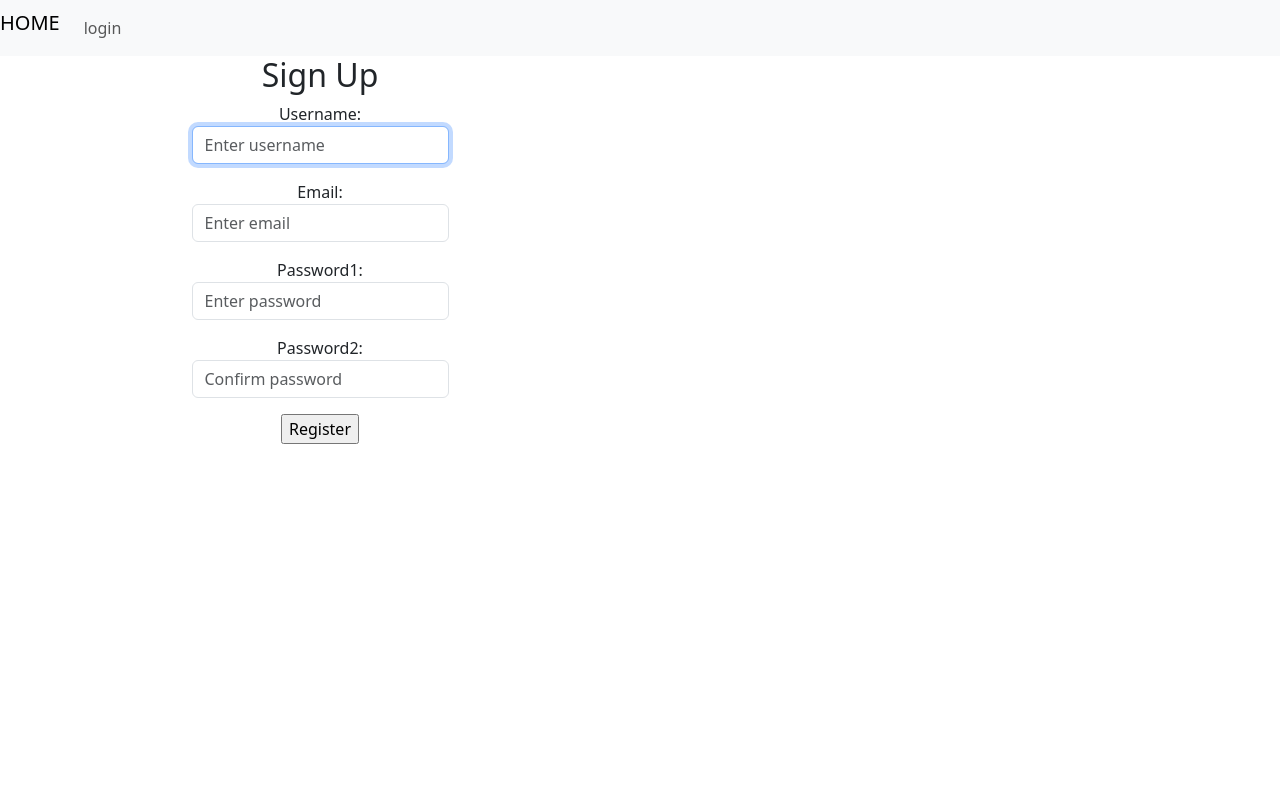
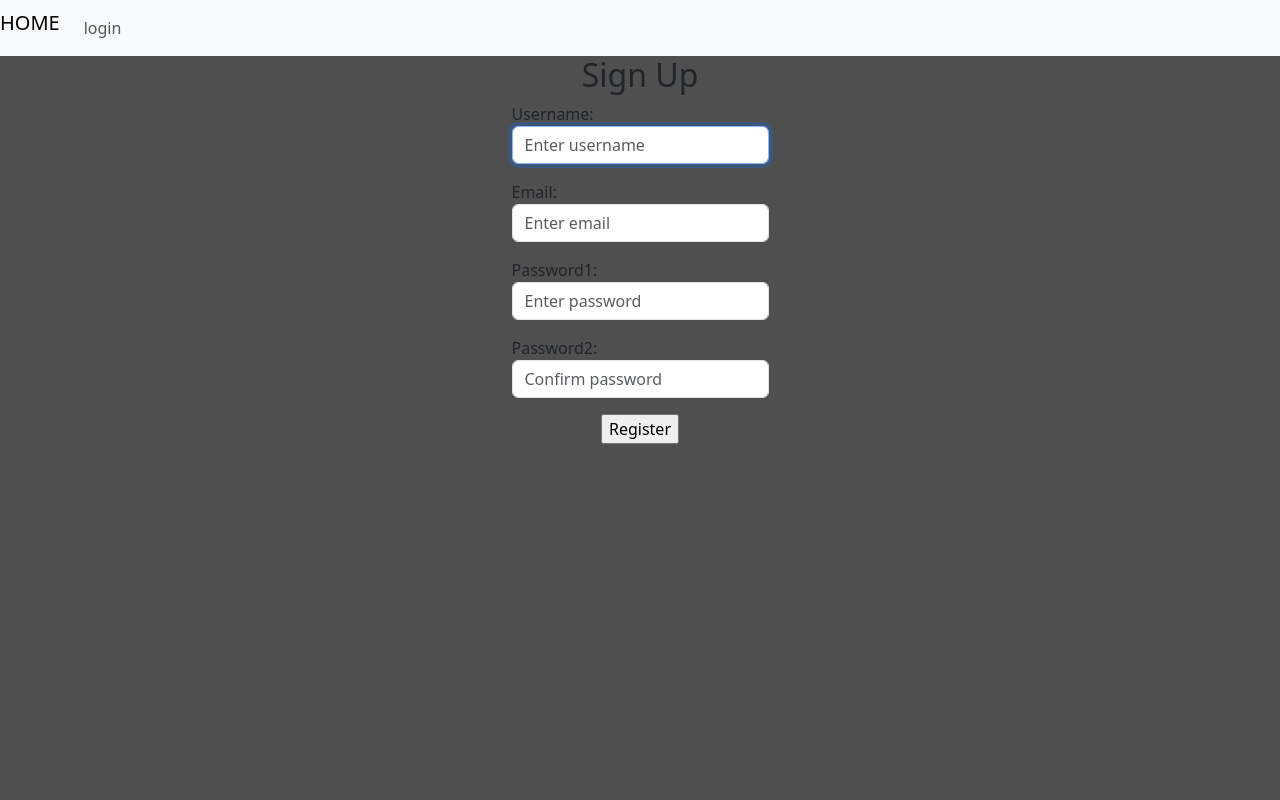
Before and after one commit to Siigull/Phordle, a Django app: page /user/register/ in a window 1280 px wide. Run offline with Django 4.2, Linux system fonts and the light colour scheme; some libraries are stand-ins or nearby versions.

Commit message:
registration page changes

```diff
--- a/Phordle/user/templates/user/register.html
+++ b/Phordle/user/templates/user/register.html
@@ -5,12 +5,18 @@
 <head>
 	<style>
 		body {
-			text-align: center;
+			height: 100vh;
+			background-color: #4f4f4f;
 		}
-		.container {
-			width: 50%;
+		.comtainer {
+			display: flex;
+			align-items: center;
+			justify-content: center;
+		}
+		.form {
 			margin: 0;
 			display: flex;
+			flex-direction: column;
 			align-items: center;
 			justify-content: center;
 		}
@@ -19,9 +25,9 @@
 </head>
 <body>
 	<div class=container>
-		<form method="POST" novalidate>
+		<form class="form" method="POST" novalidate>
 			{% csrf_token %}
-			<h2 class="text-center">Sign Up</h2>
+			<h2 class="text-center; text-color">Sign Up</h2>
 			{{ form.as_p }}
 			<input type="submit" value="Register" />
 		</form>
```
